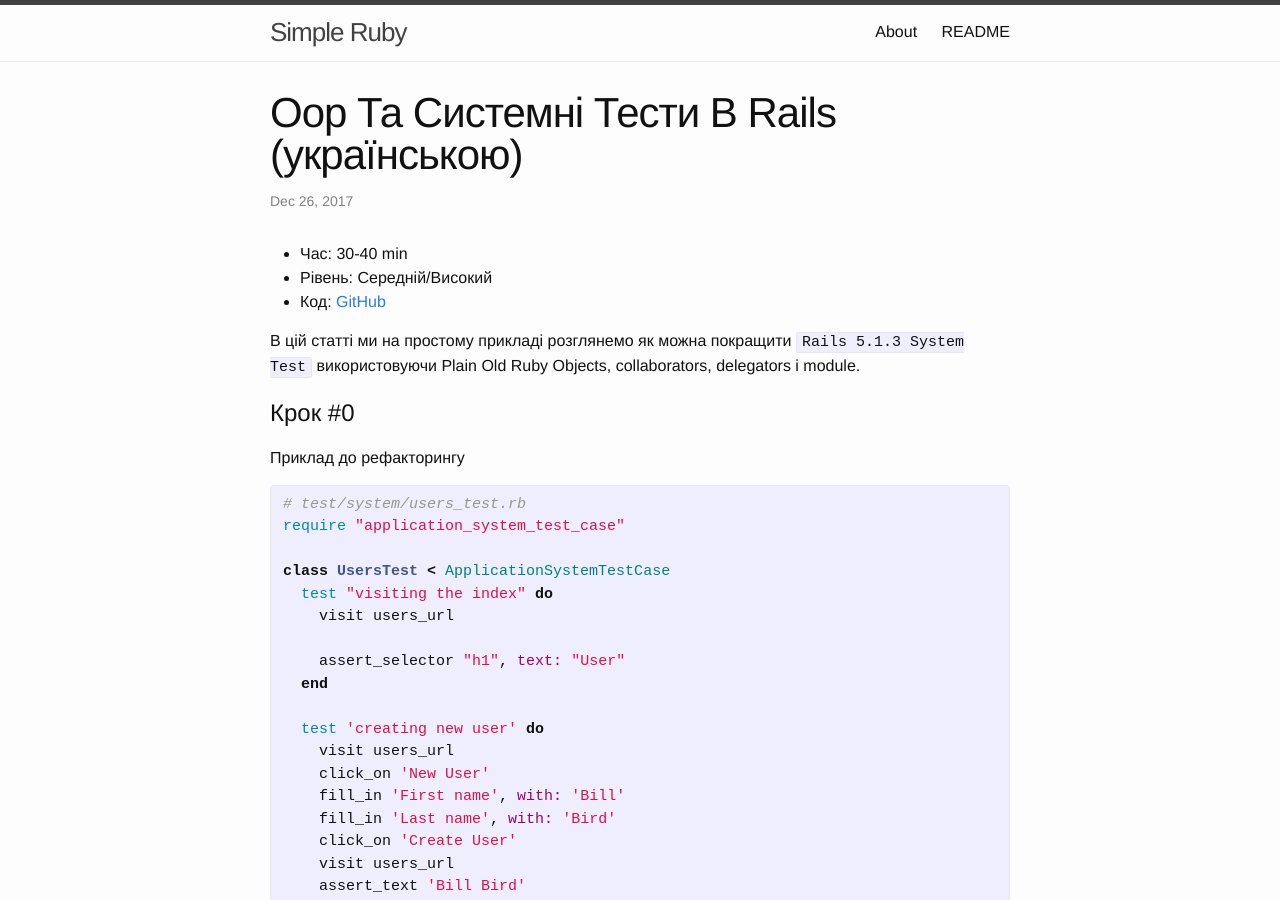
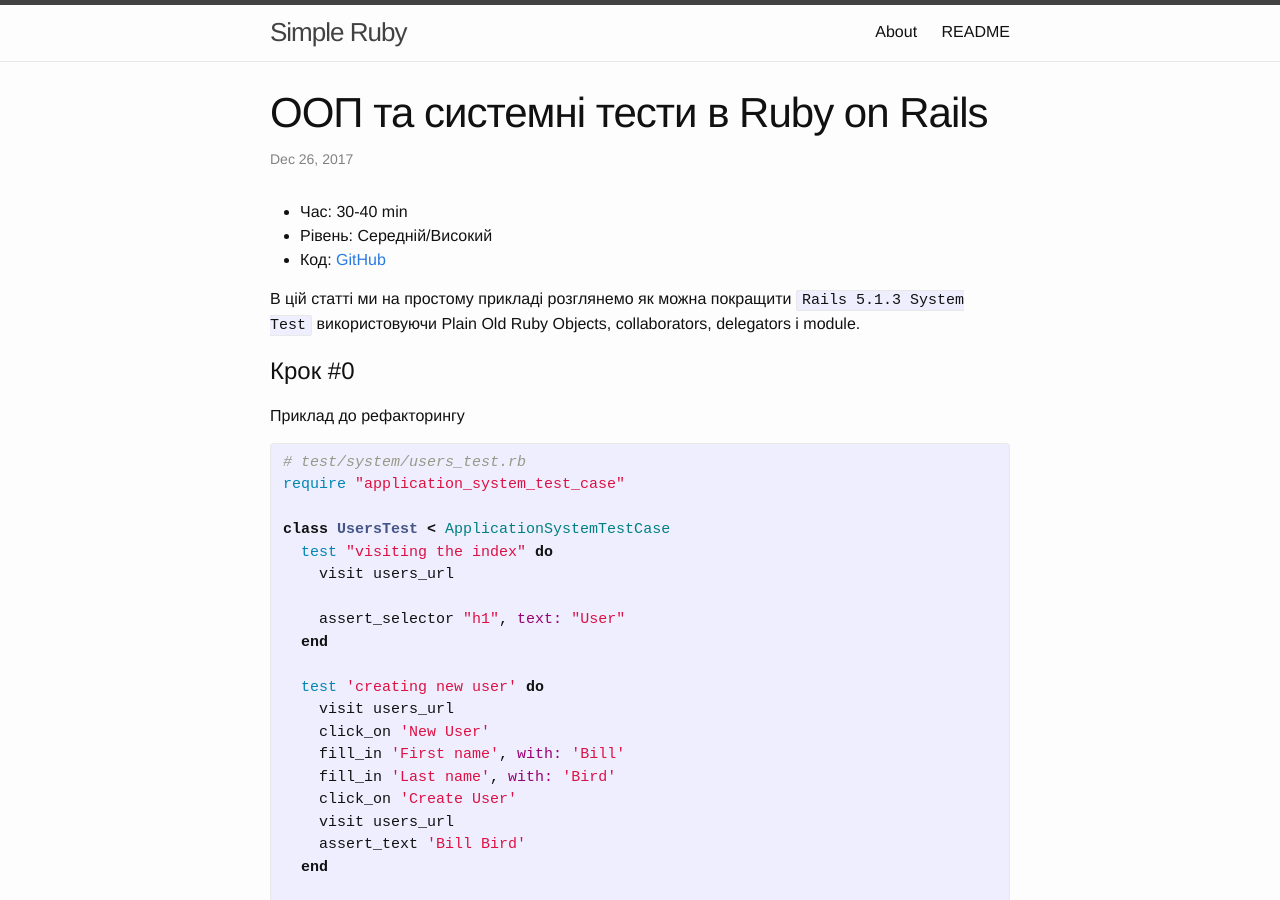
Before and after one commit to bpohoriletz/bpohoriletz.github.io, a Jekyll site: the page built from _posts/2017-12-26-oop-та-cистемні-тести-в-rails-(українською).md, in a window 1280 px wide and 900 px high. Built offline with Jekyll 4.4.1, drawn with Linux system fonts in a browser that asks for light colours.

Commit message:
Use better titles for posts

```diff
--- a/_layouts/home.html
+++ b/_layouts/home.html
@@ -15,7 +15,7 @@ layout: default
         <span class="post-meta">{{ post.date | date: date_format }}</span>
 
         <h2>
-          <a class="post-link" href="{{ post.url | relative_url }}">{{ post.title | escape }}</a>
+          <a class="post-link" href="{{ post.url | relative_url }}">{{ post.post_title | escape }}</a>
         </h2>
       </li>
     {% endfor %}
--- a/_layouts/post.html
+++ b/_layouts/post.html
@@ -1,11 +1,10 @@
 ---
 layout: default
-post_title: OOP and Rails System Tests
 ---
 <article class="post" itemscope itemtype="http://schema.org/BlogPosting">
 
   <header class="post-header">
-    <h1 class="post-title" itemprop="name headline">{{ page.title | escape }}</h1>
+    <h1 class="post-title" itemprop="name headline">{{ page.post_title | escape }}</h1>
     <p class="post-meta">
       <time datetime="{{ page.date | date_to_xmlschema }}" itemprop="datePublished">
         {% assign date_format = site.minima.date_format | default: "%b %-d, %Y" %}
--- a/_posts/2017-12-26-oop-та-cистемні-тести-в-rails-(українською).md
+++ b/_posts/2017-12-26-oop-та-cистемні-тести-в-rails-(українською).md
@@ -1,5 +1,6 @@
 ---
 layout: post
+post_title: ООП та системні тести в Ruby on Rails
 ---
 * Час: 30-40 min
 * Рівень: Середній/Високий
```
Also changed, not shown: _posts/2017-10-16-oop-and-rails-system-tests.md (+1 -0 lines), _posts/2018-04-20-two-levels-deep-service-objects.md (+1 -0 lines), _posts/2018-04-23-service-objects-глибиною-в-два-рівні-UA.md (+1 -0 lines).
